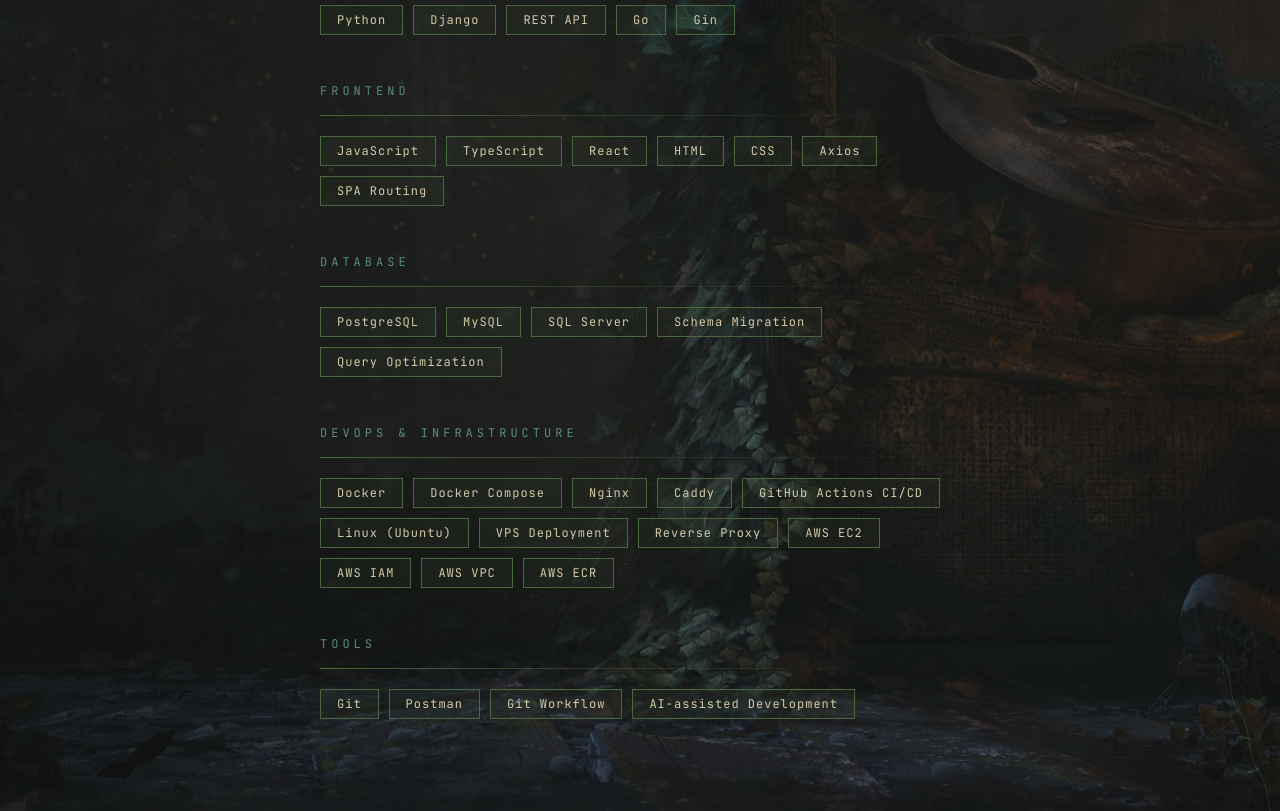
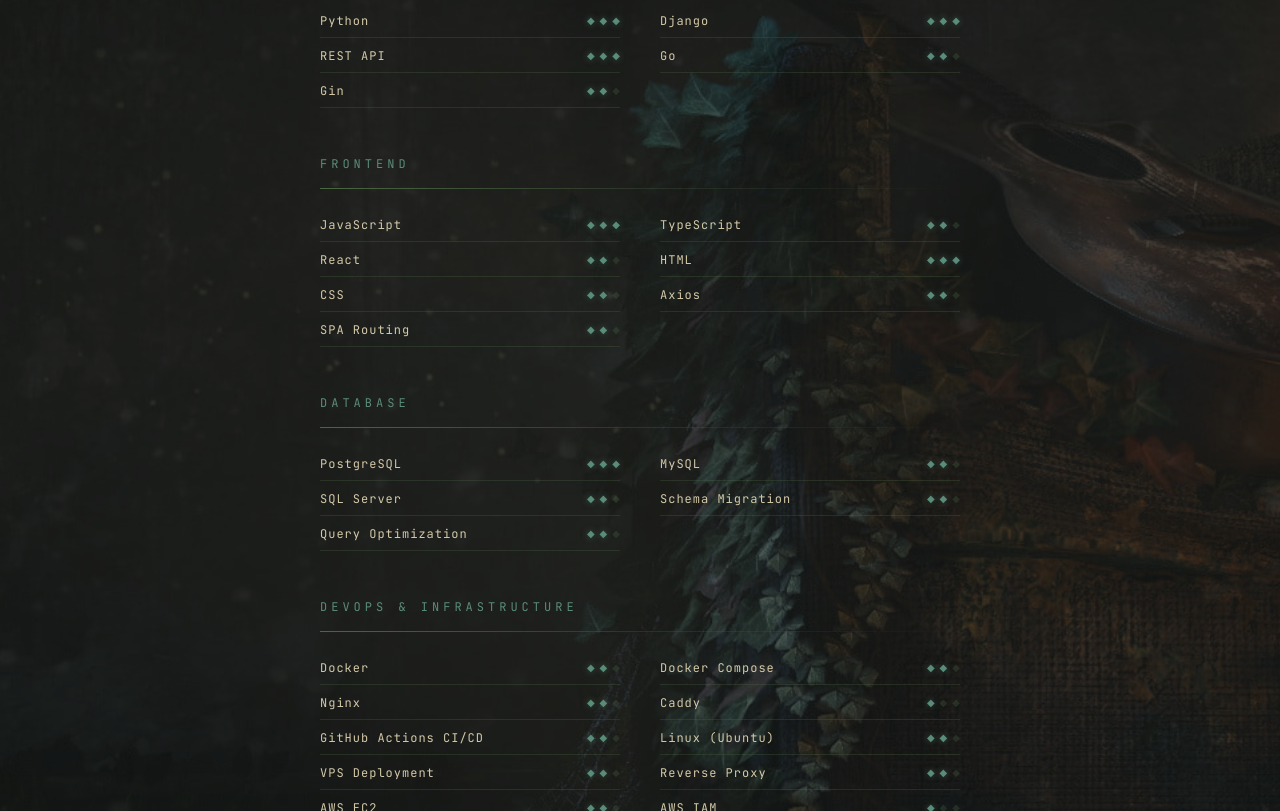
Before and after one commit to toypipop/portfolio, a React (Vite) app: page / in a window 1280 px wide. Shown: the part 2049-2860 px from the top of the page. Built offline with nearby package versions, Linux system fonts and the light colour scheme.

Commit message:
feat(skills): replace tag pills with 3-pip proficiency indicators

```diff
--- a/src/data/skills.ts
+++ b/src/data/skills.ts
@@ -1,33 +1,71 @@
+export interface Skill {
+  name: string
+  level: 1 | 2 | 3
+}
+
 export interface SkillGroup {
   category: string
-  items: string[]
+  items: Skill[]
 }
 
 const skills: SkillGroup[] = [
   {
     category: 'Backend',
-    items: ['Python', 'Django', 'REST API', 'Go', 'Gin'],
+    items: [
+      { name: 'Python', level: 3 },
+      { name: 'Django', level: 3 },
+      { name: 'REST API', level: 3 },
+      { name: 'Go', level: 2 },
+      { name: 'Gin', level: 2 },
+    ],
   },
   {
     category: 'Frontend',
-    items: ['JavaScript', 'TypeScript', 'React', 'HTML', 'CSS', 'Axios', 'SPA Routing'],
+    items: [
+      { name: 'JavaScript', level: 3 },
+      { name: 'TypeScript', level: 2 },
+      { name: 'React', level: 2 },
+      { name: 'HTML', level: 3 },
+      { name: 'CSS', level: 2 },
+      { name: 'Axios', level: 2 },
+      { name: 'SPA Routing', level: 2 },
+    ],
   },
   {
     category: 'Database',
-    items: ['PostgreSQL', 'MySQL', 'SQL Server', 'Schema Migration', 'Query Optimization'],
+    items: [
+      { name: 'PostgreSQL', level: 3 },
+      { name: 'MySQL', level: 2 },
+      { name: 'SQL Server', level: 2 },
+      { name: 'Schema Migration', level: 2 },
+      { name: 'Query Optimization', level: 2 },
+    ],
   },
   {
     category: 'DevOps & Infrastructure',
     items: [
-      'Docker', 'Docker Compose', 'Nginx', 'Caddy',
-      'GitHub Actions CI/CD', 'Linux (Ubuntu)',
-      'VPS Deployment', 'Reverse Proxy',
-      'AWS EC2', 'AWS IAM', 'AWS VPC', 'AWS ECR',
+      { name: 'Docker', level: 2 },
+      { name: 'Docker Compose', level: 2 },
+      { name: 'Nginx', level: 2 },
+      { name: 'Caddy', level: 1 },
+      { name: 'GitHub Actions CI/CD', level: 2 },
+      { name: 'Linux (Ubuntu)', level: 2 },
+      { name: 'VPS Deployment', level: 2 },
+      { name: 'Reverse Proxy', level: 2 },
+      { name: 'AWS EC2', level: 2 },
+      { name: 'AWS IAM', level: 1 },
+      { name: 'AWS VPC', level: 1 },
+      { name: 'AWS ECR', level: 1 },
     ],
   },
   {
     category: 'Tools',
-    items: ['Git', 'Postman', 'Git Workflow', 'AI-assisted Development'],
+    items: [
+      { name: 'Git', level: 3 },
+      { name: 'Postman', level: 2 },
+      { name: 'Git Workflow', level: 3 },
+      { name: 'AI-assisted Development', level: 2 },
+    ],
   },
 ]
 
--- a/src/pages/Skills/Skills.module.css
+++ b/src/pages/Skills/Skills.module.css
@@ -65,26 +65,42 @@
   margin-bottom: 20px;
 }
 
-.tags {
-  display: flex;
-  flex-wrap: wrap;
-  gap: 10px;
+.skillList {
+  display: grid;
+  grid-template-columns: repeat(2, 1fr);
+  gap: 2px 40px;
 }
 
-.tag {
+.skillRow {
+  display: flex;
+  align-items: center;
+  justify-content: space-between;
+  padding: 8px 0;
+  border-bottom: 1px solid var(--color-accent-vine-border);
+}
+
+.skillName {
   font-family: var(--font-mono);
   font-size: 12px;
   color: var(--color-text-bleached);
-  background: var(--color-accent-vine-bg);
-  border: 1px solid var(--color-accent-vine);
-  padding: 6px 16px;
   letter-spacing: 1px;
-  transition: background 200ms ease, border-color 200ms ease;
 }
 
-.tag:hover {
-  background: var(--color-accent-vine-glow);
-  border-color: var(--color-accent-bio);
+.pips {
+  display: flex;
+  gap: 5px;
+  flex-shrink: 0;
+}
+
+.pipFilled {
+  font-size: 10px;
+  color: var(--color-accent-bio);
+  text-shadow: 0 0 6px var(--color-accent-bio-glow);
+}
+
+.pipEmpty {
+  font-size: 10px;
+  color: var(--color-accent-vine-border);
 }
 
 @media (max-width: 768px) {
--- a/src/pages/Skills/Skills.tsx
+++ b/src/pages/Skills/Skills.tsx
@@ -7,6 +7,16 @@
 
 gsap.registerPlugin(ScrollTrigger)
 
+function Pips({ level }: { level: 1 | 2 | 3 }): React.JSX.Element {
+  return (
+    <span className={styles.pips} aria-label={`Level ${level} of 3`}>
+      {([1, 2, 3] as const).map((n) => (
+        <span key={n} className={n <= level ? styles.pipFilled : styles.pipEmpty}>◆</span>
+      ))}
+    </span>
+  )
+}
+
 export default function Skills(): React.JSX.Element {
   const groupRefs = useRef<(HTMLDivElement | null)[]>([])
 
@@ -14,9 +24,9 @@
     const ctx = gsap.context(() => {
       groupRefs.current.forEach((group) => {
         if (!group) return
-        const tags = group.querySelectorAll(`.${styles.tag}`)
+        const rows = group.querySelectorAll(`.${styles.skillRow}`)
         gsap.fromTo(
-          tags,
+          rows,
           { opacity: 0, y: 12 },
           {
             opacity: 1,
@@ -50,9 +60,12 @@
         >
           <div className={styles.groupHeader}>{group.category}</div>
           <div className={styles.vineDivider} />
-            <div className={styles.tags}>
-              {group.items.map((item) => (
-                <span key={item} className={styles.tag}>{item}</span>
+          <div className={styles.skillList}>
+            {group.items.map((skill) => (
+              <div key={skill.name} className={styles.skillRow}>
+                <span className={styles.skillName}>{skill.name}</span>
+                <Pips level={skill.level} />
+              </div>
             ))}
           </div>
         </div>
```
Also changed, not shown: 1 other file (tests, documents, lock files or other folders). Lines whose indentation alone changed are shown as unchanged.
